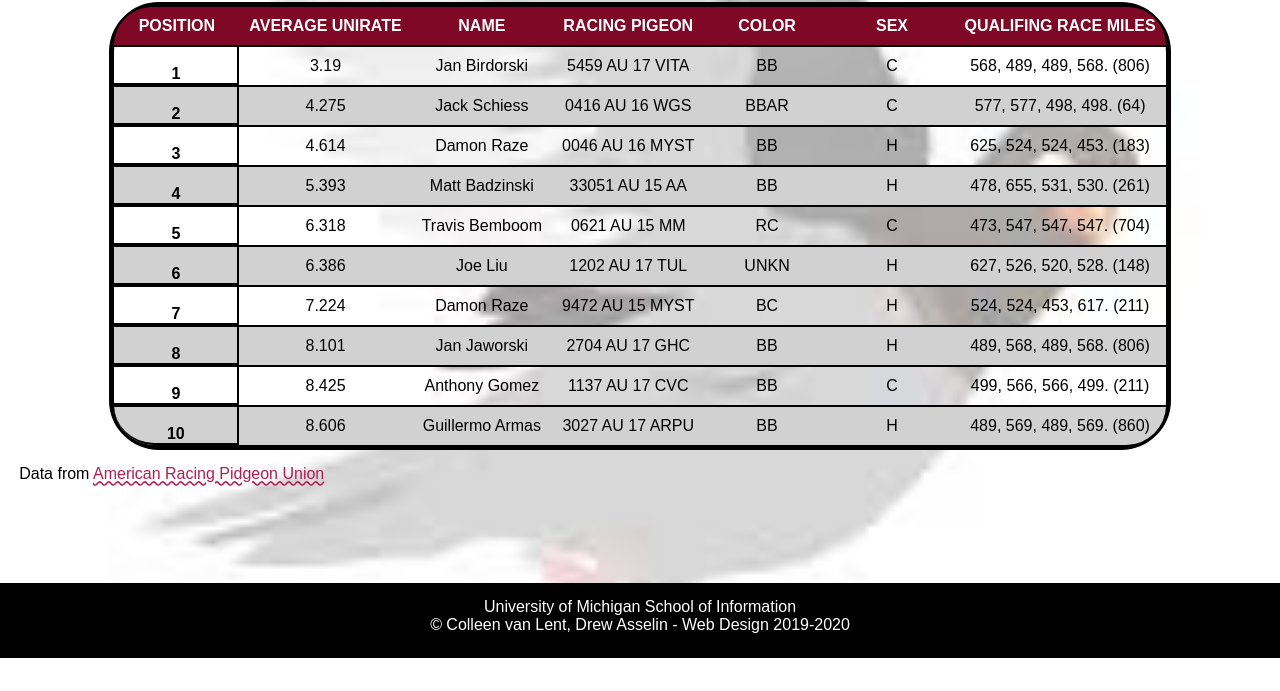
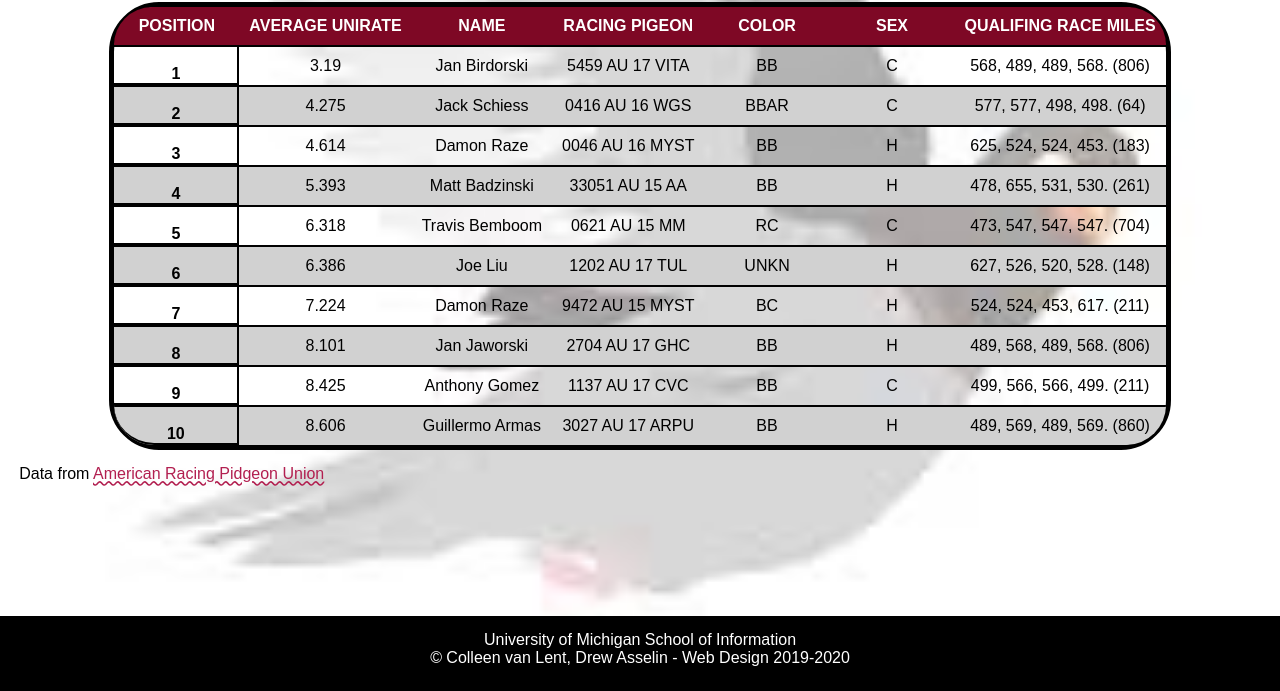
Before and after one commit to panderz74/homework4-2021, a plain HTML site: page index.html in a window 1280 px wide. Shown: the part 109-800 px from the top of the page. Drawn offline with Linux system fonts and the light colour scheme; a web font is replaced by a local one.

Commit message:
Add files via upload
fixing footer and fixing column head

```diff
--- a/css/style.css
+++ b/css/style.css
@@ -78,7 +78,6 @@ td{
   min-width: 125px;
   padding: 10px;
   text-align: center;
-  text-justify: center;
   text-transform: uppercase;
 }
 
@@ -130,7 +129,8 @@ footer{
   min-height: 75px;
   background:#000000;
   text-align:center;
-  position:fixed;
+  position:absolute;
+  bottom: 0em;
   right: 0em;
   color: #FFFFFF;
 }
```
